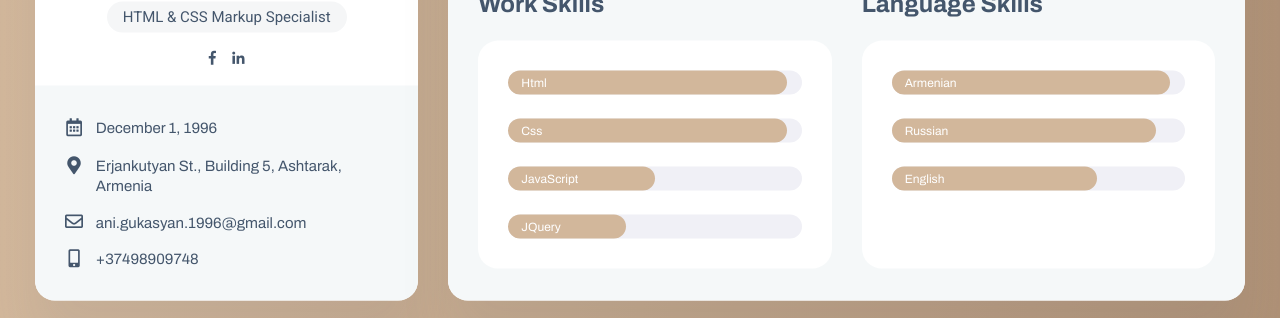
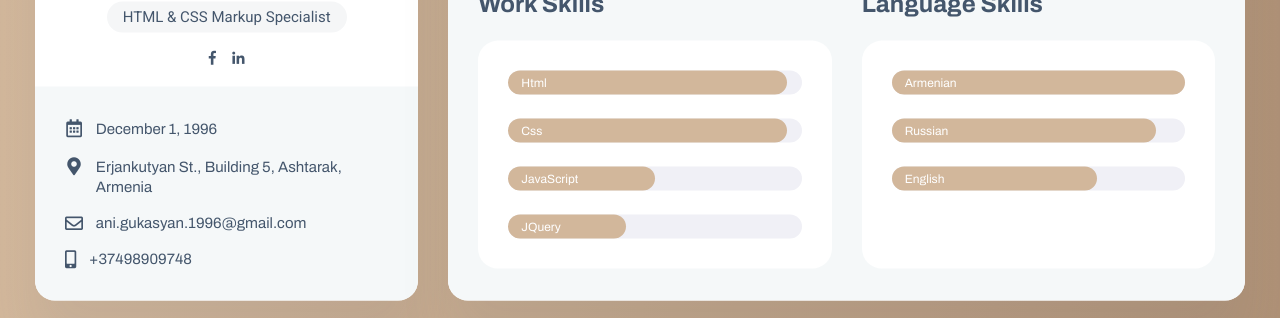
Before and after one commit to anGhukasyan/CV, a plain HTML site: page index.html in a window 1280 px wide. Shown: the part 416-734 px from the top of the page. Drawn offline with Linux system fonts and the light colour scheme.

Commit message:
style fixes

```diff
--- a/index.html
+++ b/index.html
@@ -44,7 +44,7 @@
                         </div>
                         <div class="sidebar-bottom">
                             <ul class="contacts-block mb-0">
-                                <li class="contacts-block__item" >
+                                <li class="contacts-block__item">
                                     <i class="far fa-calendar-alt font-icon mb-1"></i>December 1, 1996
                                 </li>
                                 <li class="contacts-block__item">
@@ -53,11 +53,15 @@
                                 </li>
                                 <li class="contacts-block__item">
                                     <a href="mailto:ani.gukasyan.1996@gmail.com">
-                                        <i class="far fa-envelope font-icon"></i>ani.gukasyan.1996@gmail.com
+                                         <span class="d-flex align-items-center">
+                                            <i class="far fa-envelope font-icon"></i>ani.gukasyan.1996@gmail.com
+                                         </span>
                                     </a>
                                 </li>
                                 <li class="contacts-block__item mb-0">
-                                    <i class="fas fa-mobile-alt font-icon"></i>+37498909748
+                                    <a href="tel:+37498909748">
+                                       <span class="d-flex align-items-center"><i class="fas fa-mobile-alt font-icon"></i>+37498909748</span>
+                                    </a>
                                 </li>
                             </ul>
                         </div>
@@ -131,7 +135,7 @@
                                    <h2 class="title title--h3">Language Skills</h2>
                                    <div class="box box__second">
                                        <div class="progress">
-                                           <div class="progress-bar" role="progressbar" style="width: 95%;z-index: 2;">
+                                           <div class="progress-bar" role="progressbar" style="width: 100%;z-index: 2;">
                                                <div class="progress-text"><span>Armenian</span></div>
                                            </div>
                                            <div class="progress-text"><span>Armenian</span></div>
```
